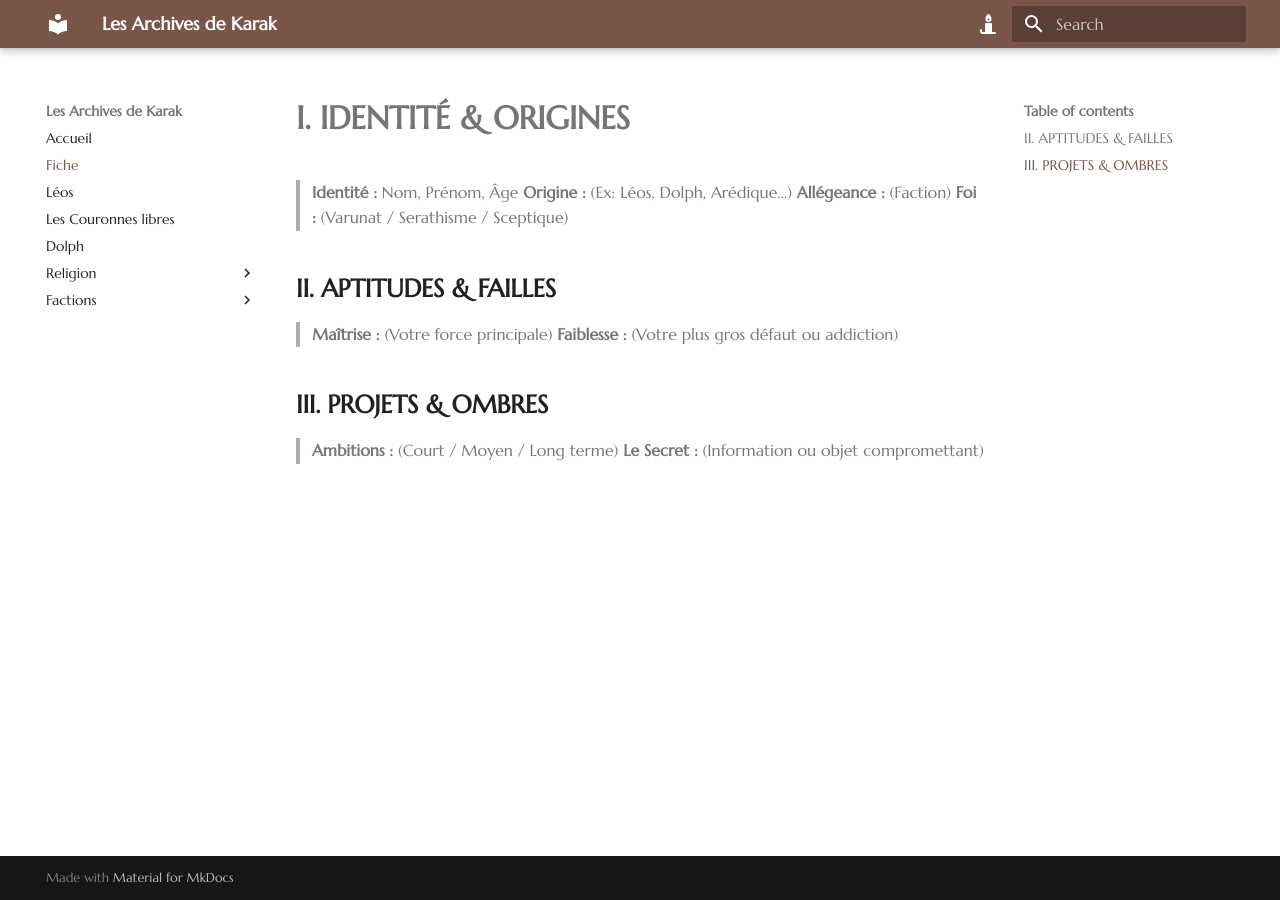
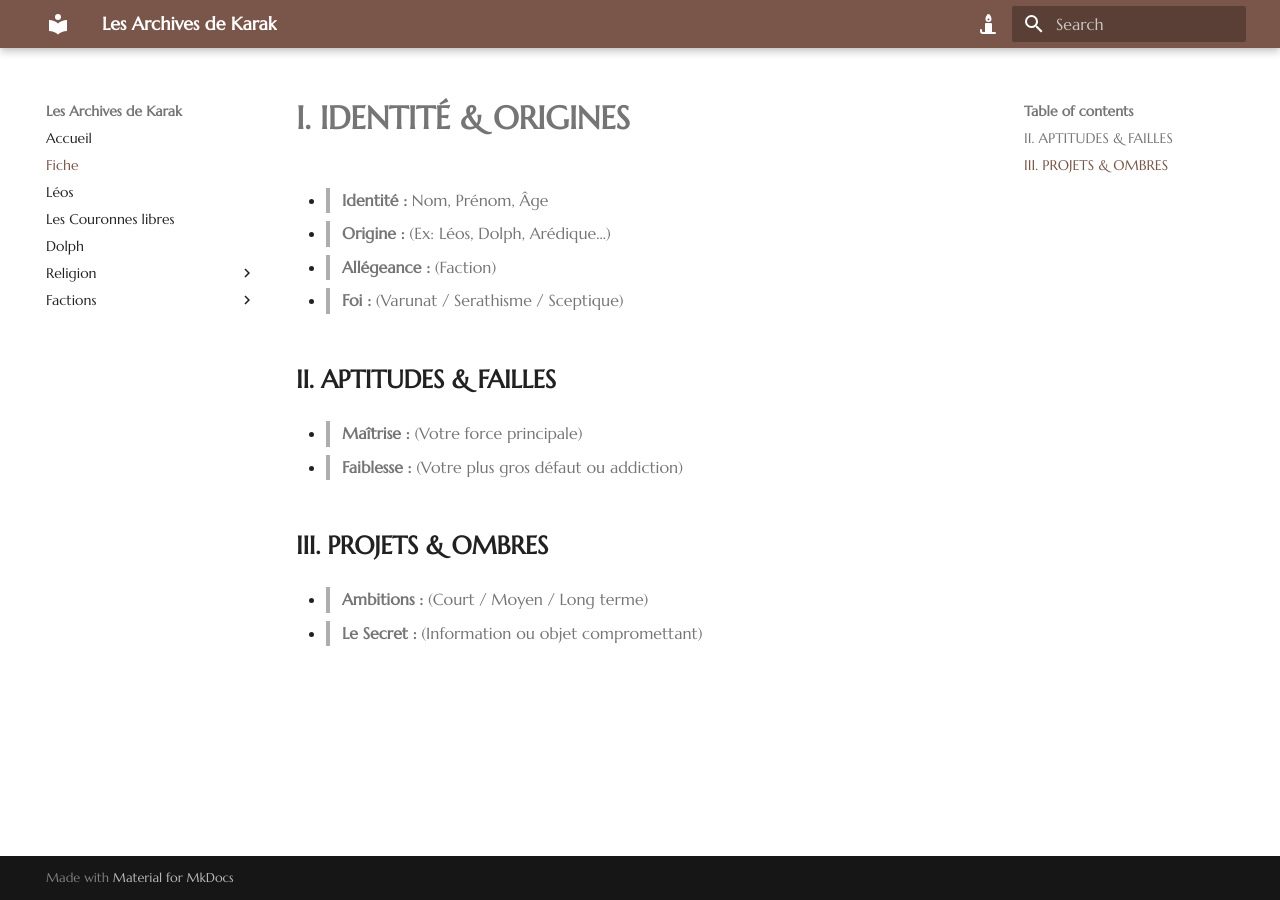
Before and after one commit to Senssiii/senssiii.github.io, an MkDocs documentation site: the page built from docs/hrp/creer_son_identitee.md, in a window 1280 px wide. Built offline with MkDocs 1.6.1 and Material for MkDocs 9.7.7, drawn with Linux system fonts in a browser that asks for light colours.

Commit message:
Fix format fiche

```diff
--- a/docs/hrp/creer_son_identitee.md
+++ b/docs/hrp/creer_son_identitee.md
@@ -1,17 +1,17 @@
 
 # **I. IDENTITÉ & ORIGINES**
 
-> **Identité :** Nom, Prénom, Âge
-> **Origine :** (Ex: Léos, Dolph, Arédique...)
-> **Allégeance :** (Faction)
-> **Foi :** (Varunat / Serathisme / Sceptique)
+- > **Identité :** Nom, Prénom, Âge
+- > **Origine :** (Ex: Léos, Dolph, Arédique...)
+- > **Allégeance :** (Faction)
+- > **Foi :** (Varunat / Serathisme / Sceptique)
 
 ## **II. APTITUDES & FAILLES**
 
-> **Maîtrise :** (Votre force principale)
-> **Faiblesse :** (Votre plus gros défaut ou addiction)
+- > **Maîtrise :** (Votre force principale)
+- > **Faiblesse :** (Votre plus gros défaut ou addiction)
 
 ## **III. PROJETS & OMBRES**
 
-> **Ambitions :** (Court / Moyen / Long terme)
-> **Le Secret :** (Information ou objet compromettant)
+- > **Ambitions :** (Court / Moyen / Long terme)
+- > **Le Secret :** (Information ou objet compromettant)
```
